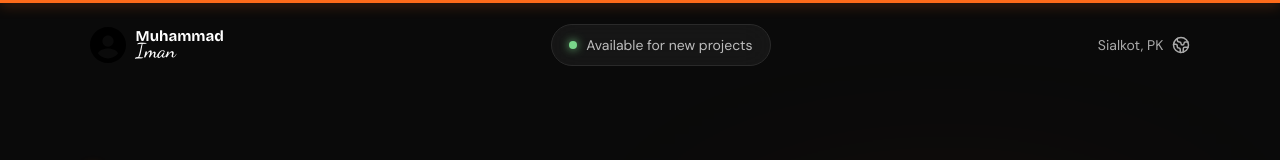
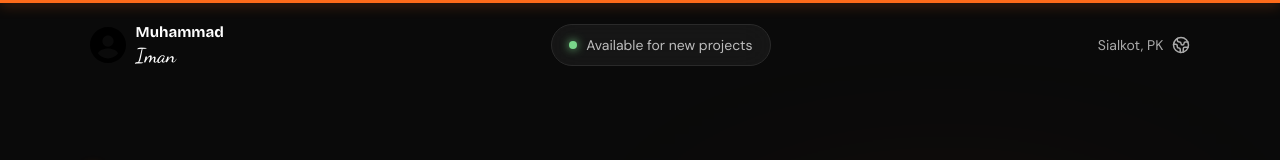
Before and after one commit to maheriman6-hue/Porfolio, a React (Vite) app: page / in a window 1280 px wide. Shown: the top 160 px of the page. Built offline with nearby package versions, Linux system fonts and the light colour scheme.

Commit message:
second footer edit

```diff
--- a/src/App.css
+++ b/src/App.css
@@ -38,7 +38,7 @@ main,
   gap: 10px;
   text-decoration: none;
   font-family: var(--heading);
-  line-height: 0.88;
+  line-height: 1;
   font-size: 15px;
 }
 .brand-mark,
@@ -58,9 +58,11 @@ main,
   letter-spacing: 0.08em;
 }
 .brand i {
+  display: inline-block;
   font-family: var(--script);
   font-size: 20px;
   font-weight: 500;
+  margin-top: 6px;
 }
 .availability {
   color: #bdbdbd;
```
